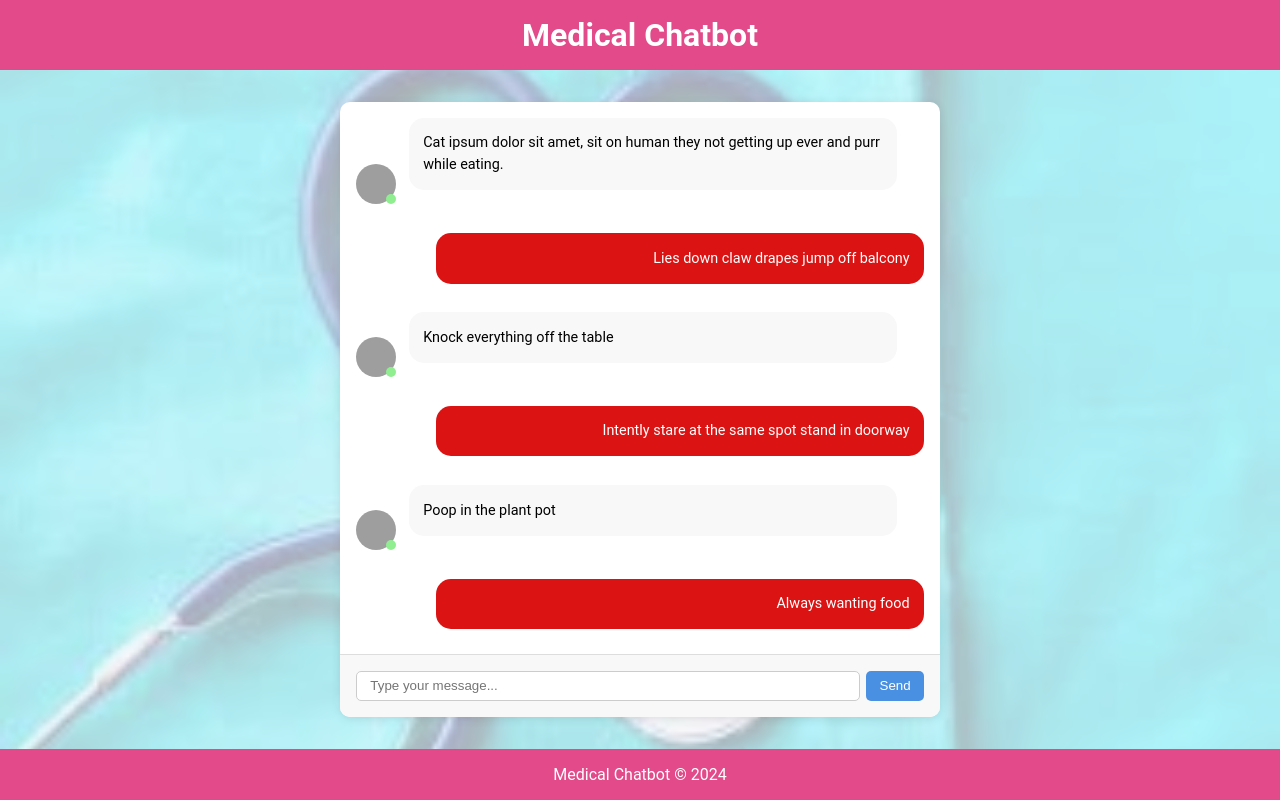
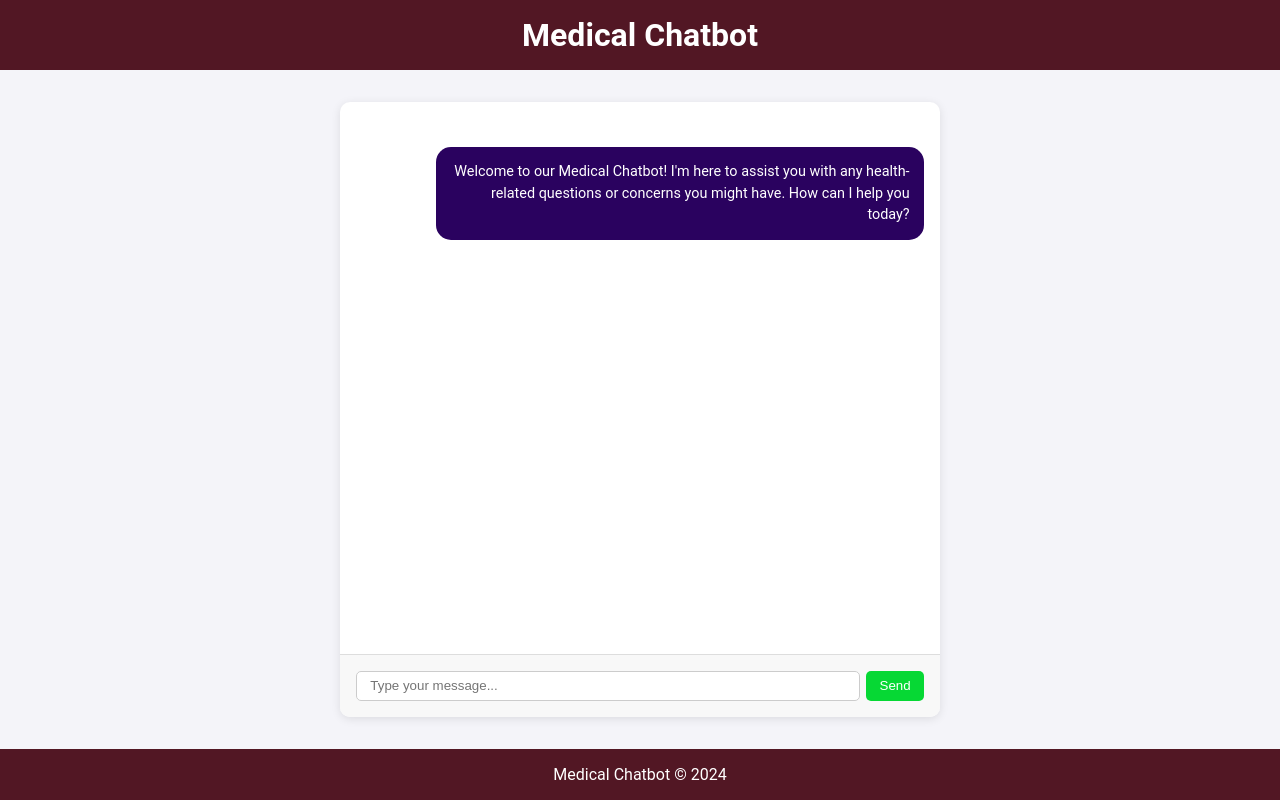
Before and after one commit to cleavestone/Medical-chatbot, a Flask app: page / in a window 1280 px wide. Run offline with Flask 3, Linux system fonts and the light colour scheme; grey boxes are pictures that could not be loaded.

Commit message:
static files updated

```diff
--- a/app.py
+++ b/app.py
@@ -1,4 +1,4 @@
-from flask import Flask,render_template,jsonify,request
+from flask import Flask, render_template, jsonify, request
 from langchain.vectorstores import Pinecone
 import pinecone
 from langchain_pinecone import PineconeVectorStore
@@ -9,43 +9,40 @@ from dotenv import load_dotenv
 from src.prompt import *
 from langchain.embeddings import OpenAIEmbeddings
 import os
-from pinecone.grpc import PineconeGRPC as Pinecone
-from pinecone import ServerlessSpec
+from store_index import vectorstore_from_docs
 
-app=Flask(__name__)
+app = Flask(__name__)
 load_dotenv()
 
-llm=OpenAI()
-embeddings=OpenAIEmbeddings()
+llm = OpenAI()
+embeddings = OpenAIEmbeddings()
 
-api_key=os.getenv("OPENAI_API_KEY")
-pinecone_key=os.getenv("PINECONE_API_KEY")
-os.environ["OPENAI_API_KEY"]=api_key
-os.environ["PINECONE_API_KEY"]=pinecone_key
+api_key = os.getenv("OPENAI_API_KEY")
+pinecone_key = os.getenv("PINECONE_API_KEY")
+os.environ["OPENAI_API_KEY"] = api_key
+os.environ["PINECONE_API_KEY"] = pinecone_key
 
-index_name="chatbot2"
-pc = Pinecone()
+PROMPT = PromptTemplate(template=prompt_template, input_variables=["context", "question"])
 
-embeddings=OpenAIEmbeddings()
-vectorstore = PineconeVectorStore(index_name=index_name, embedding=embeddings)
-docsearch=vectorstore.from_existing_index(index_name=index_name,embedding=embeddings)
-
-PROMPT=PromptTemplate(template=prompt_template,input_variables=["context","question"])
-llm=OpenAI()
-
-qa=RetrievalQA.from_chain_type(
+qa = RetrievalQA.from_chain_type(
     llm=llm,
-    chain_type='stuff',
-    retriever=docsearch.as_retriever(),
+    chain_type="stuff",
+    retriever=vectorstore_from_docs.as_retriever(),
     return_source_documents=True
 )
 
-# create default route
 @app.route('/')
 def index():
     return render_template('chat.html')
 
+@app.route("/get", methods=["POST"])
+def chat():
+    msg = request.form.get('msg', '')
+    if not msg:
+        return jsonify({"error": "No message provided"}), 400
 
+    result = qa({'query': msg})
+    return jsonify({"result": result['result']})
 
-if __name__=="__main__":
+if __name__ == "__main__":
     app.run(debug=True)
--- a/static/styles.css
+++ b/static/styles.css
@@ -13,7 +13,7 @@ body {
 }
 
 header, footer {
-    background: #e24a89;
+    background: #521724;
     color: white;
     text-align: center;
     padding: 1em 0;
@@ -84,7 +84,7 @@ header h1, footer p {
 }
 
 .person-b .message {
-    background: rgb(219, 19, 19);
+    background: rgb(42, 2, 95);
     margin: 2em 0;
     margin-left: 80px;
     color: white;
@@ -116,7 +116,7 @@ header h1, footer p {
 }
 
 .chat-input button {
-    background: #4A90E2;
+    background: #06d834;
     color: white;
     border: none;
     padding: 0.5em 1em;
@@ -127,15 +127,3 @@ header h1, footer p {
 .chat-input button:hover {
     background: #357ABD;
 }
-
-.background {
-    position: fixed;
-    top: 0;
-    left: 0;
-    width: 100%;
-    height: 100%;
-    z-index: -1;
-    background: url('../static/img33.jfif') no-repeat center center fixed;
-    background-size: cover;
-    opacity: 0.3; /* Adjust the opacity to make the background image less intrusive */
-}
--- a/templates/chat.html
+++ b/templates/chat.html
@@ -13,45 +13,14 @@
     </header>
     <div class="box">
         <div class="chat-window">
-            <div class="person-a">
-                <div class="icon"></div> <!-- icon-->
-                <div class="message">Cat ipsum dolor sit amet, sit on human they not getting up ever and purr while eating.</div><!-- message -->
-            </div><!-- person a -->
-
+            <!-- Default welcome message -->
             <div class="person-b">
-                <div class="message">Lies down claw drapes jump off balcony</div><!-- message -->
-            </div><!-- person b -->
-
-            <div class="person-a">
-                <div class="icon"></div> <!-- icon-->
-                <div class="message">Knock everything off the table</div><!-- message -->
-            </div><!-- person a -->
-
-            <div class="person-b">
-                <div class="message">Intently stare at the same spot stand in doorway</div><!-- message -->
-            </div><!-- person b -->
-
-            <div class="person-a">
-                <div class="icon"></div> <!-- icon-->
-                <div class="message">Poop in the plant pot</div><!-- message -->
-            </div><!-- person a -->
-
-            <div class="person-b">
-                <div class="message">Always wanting food</div><!-- message -->
-            </div><!-- person b -->
-
-            <div class="person-a">
-                <div class="icon"></div> <!-- icon-->
-                <div class="message last">
-                    <svg class="cat" viewBox="0 0 512 512">
-                        <!-- SVG content -->
-                    </svg>
-                </div><!-- message -->
-            </div><!-- person a -->
+                <div class="message">Welcome to our Medical Chatbot! I'm here to assist you with any health-related questions or concerns you might have. How can I help you today?</div>
+            </div>
         </div><!-- chat-window -->
 
-        <form class="chat-input" action="#" method="POST">
-            <input type="text" placeholder="Type your message...">
+        <form class="chat-input" action="/get" method="POST">
+            <input type="text" name="msg" placeholder="Type your message..." required>
             <button type="submit">Send</button>
         </form>
     </div><!-- box -->
@@ -59,6 +28,42 @@
     <footer>
         <p>Medical Chatbot © 2024</p>
     </footer>
-</div>
+
+    <script>
+      document.querySelector('.chat-input').addEventListener('submit', function(event) {
+        event.preventDefault(); // Prevent the form from submitting the traditional way
+
+        const formData = new FormData(event.target);
+        const userMessage = formData.get('msg');
+
+        // Append user's message to the chat window
+        const chatWindow = document.querySelector('.chat-window');
+        const userMessageDiv = document.createElement('div');
+        userMessageDiv.className = 'person-a';
+        userMessageDiv.innerHTML = `<div class="message">${userMessage}</div>`;
+        chatWindow.appendChild(userMessageDiv);
+
+        fetch('/get', {
+          method: 'POST',
+          body: formData
+        })
+        .then(response => response.json()) // Expecting JSON response
+        .then(data => {
+          const botMessageDiv = document.createElement('div');
+          botMessageDiv.className = 'person-b'; // Assuming the bot's response is person-b
+          botMessageDiv.innerHTML = `<div class="message">${data.result}</div>`;
+          chatWindow.appendChild(botMessageDiv);
+
+          // Optionally scroll to the bottom of the chat window
+          chatWindow.scrollTop = chatWindow.scrollHeight;
+        })
+        .catch(error => {
+          console.error('Error:', error);
+        });
+
+        // Clear the input field after submission
+        event.target.reset();
+      });
+    </script>
 </body>
 </html>
```
Also changed, not shown: static/nure.png (added).
